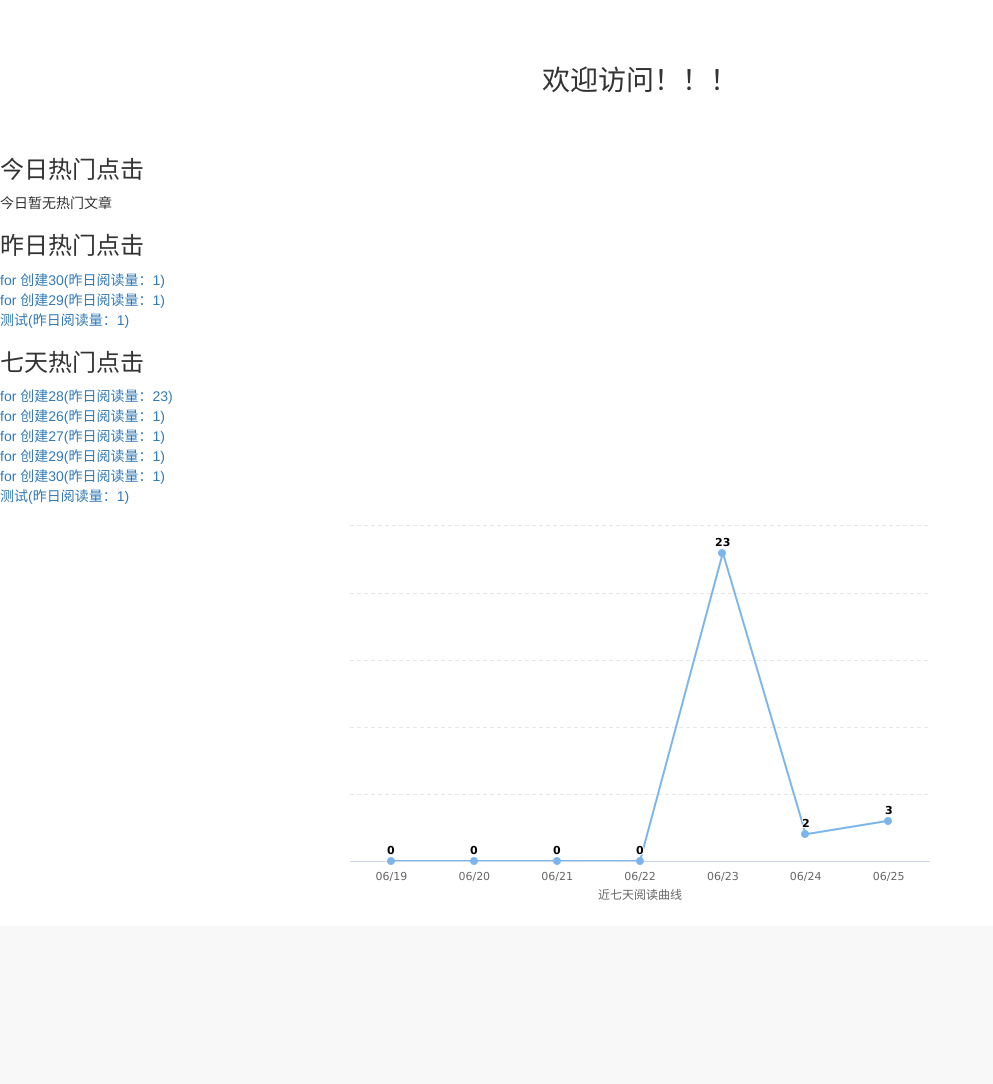
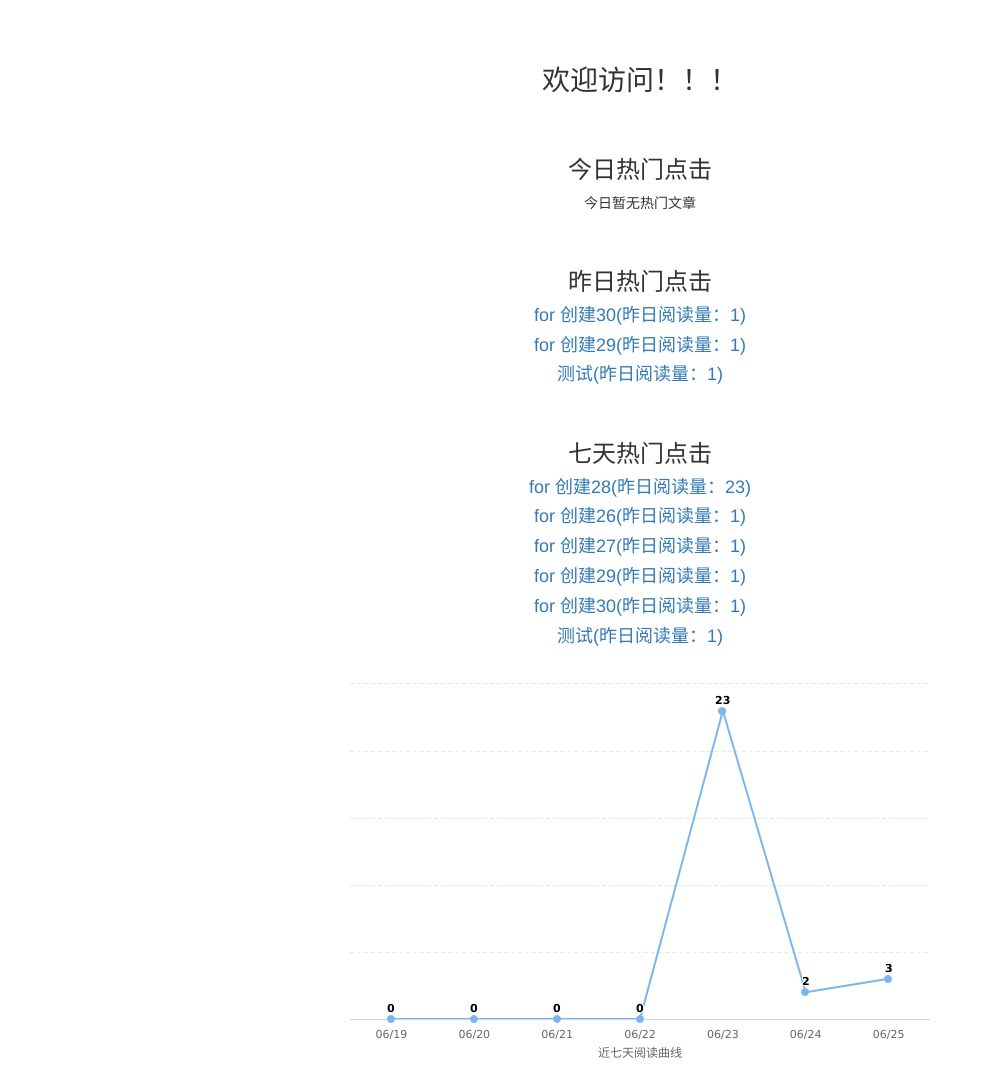
Before and after one commit to ScnuWang/Django_Bilibili, a Django app: page / in a window 1280 px wide. Shown: the part 51-1135 px from the top of the page, without its empty margins (0-993 px from the left). Before the commit the page ends 951 px from the top, so only its background shows below. Run offline with Django 3.2, Linux system fonts and the light colour scheme; data comes from the database, SQL or seed files in the repository; both versions use the stored data as it was after the commit; some libraries are stand-ins or nearby versions.

Commit message:
添加缓存机制

```diff
--- a/mysite/mysite/views.py
+++ b/mysite/mysite/views.py
@@ -5,7 +5,7 @@ from blog.models import Blog
 from django.utils import timezone
 from django.db.models import Sum
 import datetime
-
+from django.core.cache import cache
 # 利用ContentType的反向关系
 def get_sevendays_hot_read_data():
     today = timezone.now().date()
@@ -20,10 +20,19 @@ def get_sevendays_hot_read_data():
 def home(request):
 	blog_content_type = ContentType.objects.get_for_model(Blog)
 	sever_read_date,dates = get_seven_read_data(blog_content_type)
+	# 使用缓存
+	sevendays_hot_read_data = cache.get('sevendays_hot_read_data')
+	if sevendays_hot_read_data is None:
+		sevendays_hot_read_data = get_sevendays_hot_read_data()
+		cache.set('sevendays_hot_read_data',sevendays_hot_read_data,60*60)
+	else:
+		print("使用缓存获取数据")
+
+
 	context = {}
 	context['sever_read_date'] = sever_read_date
 	context['hot_read_data'] = get_today_hot_read_data(blog_content_type)
 	context['yestoday_hot_read_data'] = get_yestoday_hot_read_data(blog_content_type)
-	context['sevendays_hot_read_data'] = get_sevendays_hot_read_data()
+	context['sevendays_hot_read_data'] = sevendays_hot_read_data
 	context['dates'] = dates
 	return render_to_response("home.html",context)
--- a/mysite/static/home.css
+++ b/mysite/static/home.css
@@ -14,3 +14,8 @@ div#container{
     width: 600px;
     height:400px;
 }
+div.hot-blog{
+    text-align: center;
+    margin-top: 4em;
+    margin-bottom: 2em;
+}
--- a/mysite/templates/home.html
+++ b/mysite/templates/home.html
@@ -17,34 +17,34 @@
 {% block content %}
     <p class="home-content">
         欢迎访问！！！
-        <div class="hot_blog">
+        <div class="hot-blog">
             <h3>今日热门点击</h3>
             <ul>
                 {% for hot_blog_detail in hot_read_data %}
-                    <li><a href="{% url 'blog_detail' hot_blog_detail.object_id %}">{{ hot_blog_detail.content_object.tittle }}(今日阅读量：{{ hot_blog_detail.read_num }})</a></li>
+                    <li><h4><a href="{% url 'blog_detail' hot_blog_detail.object_id %}">{{ hot_blog_detail.content_object.tittle }}(今日阅读量：{{ hot_blog_detail.read_num }})</a></h4></li>
                 {% empty %}
                     今日暂无热门文章
                 {% endfor %}
             </ul>
         </div>
 
-        <div class="hot_blog">
+        <div class="hot-blog">
                 <h3>昨日热门点击</h3>
                 <ul>
                     {% for yestoday_hot_blog_detail in yestoday_hot_read_data %}
-                        <li><a href="{% url 'blog_detail' yestoday_hot_blog_detail.object_id %}">{{ yestoday_hot_blog_detail.content_object.tittle }}(昨日阅读量：{{ yestoday_hot_blog_detail.read_num }})</a></li>
+                        <li><h4><a href="{% url 'blog_detail' yestoday_hot_blog_detail.object_id %}">{{ yestoday_hot_blog_detail.content_object.tittle }}(昨日阅读量：{{ yestoday_hot_blog_detail.read_num }})</a></h4></li>
                     {% empty %}
                         昨日无热门文章
                     {% endfor %}
                 </ul>
         </div>
 
-        <div class="hot_blog">
+        <div class="hot-blog">
                 <h3>七天热门点击</h3>
                 <ul>
                     {% for hot_blog in sevendays_hot_read_data %}
 {#                       注意： 这里的hot_blog.pk hot_blog.read_num_sum 取的都是分组聚合里面的#}
-                        <li><a href="{% url 'blog_detail' hot_blog.pk %}">{{ hot_blog.tittle }}(昨日阅读量：{{ hot_blog.read_num_sum }})</a></li>
+                        <li><h4><a href="{% url 'blog_detail' hot_blog.pk %}">{{ hot_blog.tittle }}(昨日阅读量：{{ hot_blog.read_num_sum }})</a></h4></li>
                     {% empty %}
                         近七天暂无热门文章
                     {% endfor %}
```
Also changed, not shown: mysite/mysite/settings.py (+8 -0 lines), mysite/db.sqlite3.
